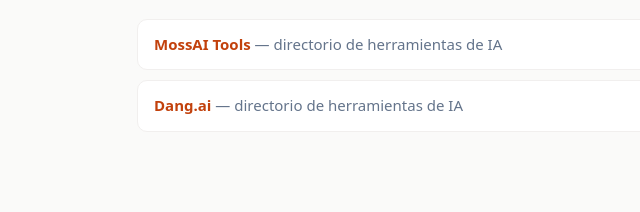
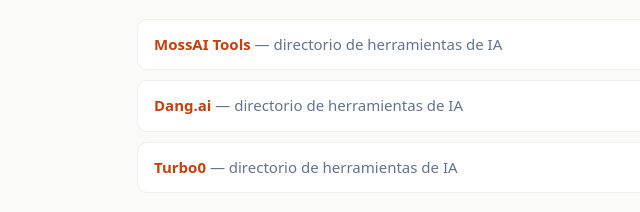
Before and after one commit to githubi2/tintapiel, a plain HTML site: page links/index.html in a window 1280 px wide. Shown: the part 128-340 px from the top of the page, without its empty margins (193-833 px from the left). Drawn offline with Linux system fonts and the light colour scheme.

Commit message:
chore: add Turbo0 to links page

```diff
--- a/links/index.html
+++ b/links/index.html
@@ -24,6 +24,7 @@
 <ul>
   <li><a href="https://mossai.org" title="MossAI Tools">MossAI Tools</a> <span class="note">— directorio de herramientas de IA</span></li>
   <li><a href="https://dang.ai" title="Dang.ai">Dang.ai</a> <span class="note">— directorio de herramientas de IA</span></li>
+  <li><a href="https://turbo0.com" title="Turbo0">Turbo0</a> <span class="note">— directorio de herramientas de IA</span></li>
 </ul>
 </body>
 </html>
```
